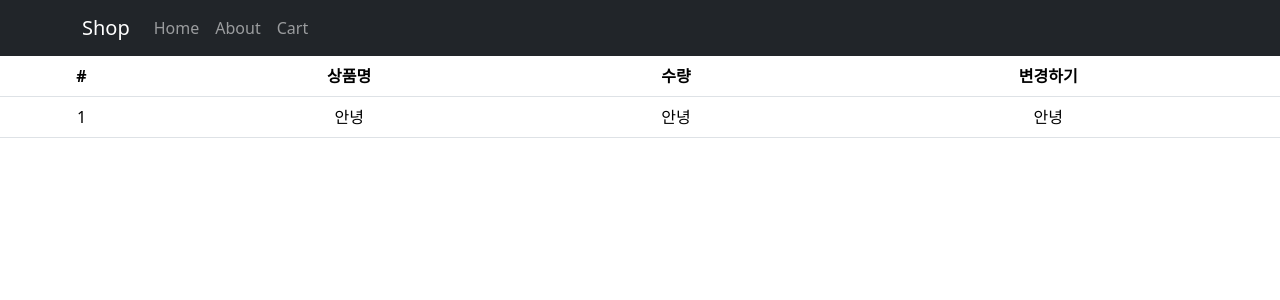
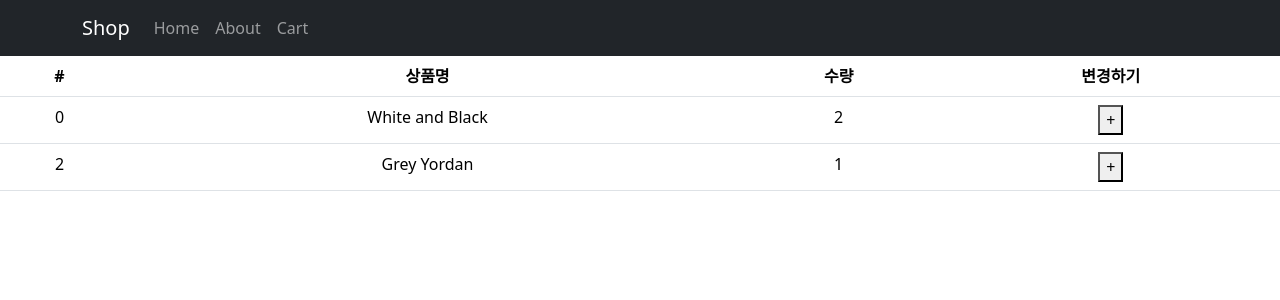
Before and after one commit to JANGSEYEONG/Shop, a React (Create React App) app: page /cart in a window 1280 px wide. Shown: the top 300 px of the page. Built offline with nearby package versions, Linux system fonts and the light colour scheme.

Commit message:
add cart

```diff
--- a/src/App.js
+++ b/src/App.js
@@ -11,21 +11,28 @@ import Detail from './components/Detail';
 import About from './components/About';
 import EventPage from './components/EventPage';
 import Cart from './components/Cart';
+import { useEffect } from 'react';
+
+import {Util} from './utils/util';
 
 function App() {
 
   //let items = useSelector(state=>state.shoesData);
   let navigate = useNavigate();
 
+  useEffect(()=>{
+    Util.SetLocal('watched', [], true);
+  }, []);
+
   return (
     <div className='App'>
       <Navbar bg="dark" variant="dark">
         <Container>
-        <Navbar.Brand href="/">Shop</Navbar.Brand>
+        <Navbar.Brand onClick={()=>{navigate('/')}}>Shop</Navbar.Brand>
         <Nav className="me-auto">
-          <Nav.Link href="/">Home</Nav.Link>
-          <Nav.Link href="/about">About</Nav.Link>
-          <Nav.Link href="/cart">Cart</Nav.Link>
+          <Nav.Link onClick={()=>{navigate('/')}}>Home</Nav.Link>
+          <Nav.Link onClick={()=>{navigate('/about')}}>About</Nav.Link>
+          <Nav.Link onClick={()=>{navigate('/cart')}}>Cart</Nav.Link>
         </Nav>
         </Container>
       </Navbar>
--- a/src/components/Card.js
+++ b/src/components/Card.js
@@ -4,8 +4,8 @@ import default_Img from '../bg.png';
 
 export default function Card(){
 
-    let items = useSelector(state=>state.shoesData);
-    let navigate = useNavigate();
+    const items = useSelector(state=>state.shoesData);
+    const navigate = useNavigate();
 
     const onErrorImg = (e)=>{
       e.target.src = default_Img;
--- a/src/components/Cart.js
+++ b/src/components/Cart.js
@@ -1,6 +1,16 @@
 import {Table} from 'react-bootstrap'
+import { useSelector, useDispatch } from 'react-redux';
+
+import { addCartCount } from './../stores/cartStore';
 
 export default function Cart(){
+
+  const items = useSelector(state => state.cartData);
+  const dispatch = useDispatch();
+
+  const addCount = (id, count)=>{
+    dispatch(addCartCount({id : id, count : count}));
+  }
 
   return (
     <>
@@ -14,12 +24,18 @@ export default function Cart(){
           </tr>
         </thead>
         <tbody>
-          <tr>
-            <td>1</td>
-            <td>안녕</td>
-            <td>안녕</td>
-            <td>안녕</td>
-          </tr>
+          {
+            items.map((item, i)=>{
+              return (
+                <tr key={item.id}>
+                  <td>{item.id}</td>
+                  <td>{item.name}</td>
+                  <td>{item.count}</td>
+                  <td><button onClick={()=>{addCount(item.id, 1)}}>+</button></td>
+                </tr>
+              )
+            })
+          }
         </tbody>
       </Table>
     </>
--- a/src/components/Detail.js
+++ b/src/components/Detail.js
@@ -1,14 +1,18 @@
 import { useSelector } from "react-redux";
 import { useParams } from "react-router-dom";
 import { useState, useEffect } from "react";
+import { useDispatch } from "react-redux";
 
-import {Button, Navbar, Container, Nav} from 'react-bootstrap'
+import { Nav } from 'react-bootstrap';
 
+import { addCartItem } from './../stores/cartStore';
 
 export default function Detail(){
 
     const { targetId } = useParams();
     const item = useSelector(state=>state.shoesData).find(item=>item.id.toString() === targetId);
+
+    const dispatch = useDispatch();
 
     // 여기서만 쓰이는 state는 여기서 정의하자
     const [alert, setAlert] = useState(true);
@@ -53,7 +57,9 @@ export default function Detail(){
                     <h4 className="pt-5">{item.title}</h4>
                     <p>{item.content}</p>
                     <p>{`${item.price}원`}</p>
-                    <button className="btn btn-danger">주문하기</button>
+                    <button className="btn btn-danger" onClick={()=>{
+                        dispatch(addCartItem({id : item.id, name : item.title, count : 1}));
+                    }}>주문하기</button>
                     </div>
                 </div>
             </div>
--- a/src/components/Main.js
+++ b/src/components/Main.js
@@ -1,7 +1,7 @@
 import { useDispatch } from "react-redux";
 import { useState } from "react";
 import axios from 'axios'
-import { addItem, sortItem } from "./../store.js"
+import { addItem, sortItem } from "./../stores/shoeStore.js"
 
 import {Const} from "../utils/const.js"
 
--- a/src/store.js
+++ b/src/store.js
@@ -1,43 +1,13 @@
 import { configureStore, createSlice } from '@reduxjs/toolkit';
-import data from './data';
 
-import {Const} from './utils/const';
-
-let shoesData = createSlice({
-    name: 'shoesData',
-    initialState : data,
-
-    reducers : {
-        addItem(state, action){
-            state.push(action.payload);
-        },
-        sortItem(state, action){
-          const sortType = action.payload;
-
-          if(sortType === Const.emSortType.Name){ // 가나다 정렬
-            state = state.sort((a,b)=>{
-              if(a.title > b.title) return 1;
-              if(a.title < b.title) return -1;
-              return 0;
-            });
-
-          }else if(sortType === Const.emSortType.Price){ // 가격높은순 정렬
-            state = state.sort((a,b)=>{
-              if(a.price < b.price) return 1;
-              if(a.price > b.price) return -1;
-              return 0;
-            });
-          }
-
-        }
-    }
-});
+// Slices
+import shoesData from './stores/shoeStore';
+import cartData from './stores/cartStore';
 
 
 export default configureStore({
   reducer: {
-    shoesData : shoesData.reducer
+    shoesData : shoesData.reducer,
+    cartData : cartData.reducer
   }
 })
-
-export let { addItem,sortItem } = shoesData.actions;
--- /dev/null
+++ b/src/stores/cartStore.js
@@ -0,0 +1,31 @@
+import { createSlice } from '@reduxjs/toolkit';
+
+let cartData = createSlice({
+    name: 'cartData',
+    initialState : [
+        {id : 0, name : 'White and Black', count : 2},
+        {id : 2, name : 'Grey Yordan', count : 1}
+    ],
+
+    reducers : {
+        addCartCount(state, action){
+            const info = action.payload; // id, count
+            const findItem = state.find(item=>item.id === info.id);
+
+            findItem.count += info.count;
+
+        }, addCartItem(state, action){
+            const item = action.payload;
+            const findIdx = state.findIndex(data=>data.id === item.id);
+            if(findIdx > -1){
+                // 이미 존재
+                state[findIdx].count += 1;
+            }else{
+                state.push(item);
+            }
+        }
+    }
+});
+
+export default cartData;
+export let { addCartItem,addCartCount } = cartData.actions;
--- /dev/null
+++ b/src/stores/shoeStore.js
@@ -0,0 +1,37 @@
+import { createSlice } from '@reduxjs/toolkit';
+import {Const} from './../utils/const';
+
+import data from './../data';
+
+let shoesData = createSlice({
+    name: 'shoesData',
+    initialState : data,
+
+    reducers : {
+        addItem(state, action){
+            state.push(action.payload);
+        },
+        sortItem(state, action){
+            const sortType = action.payload;
+
+          if(sortType === Const.emSortType.Name){ // 가나다 정렬
+            state = state.sort((a,b)=>{
+                if(a.title > b.title) return 1;
+                if(a.title < b.title) return -1;
+                return 0;
+            });
+
+          }else if(sortType === Const.emSortType.Price){ // 가격높은순 정렬
+            state = state.sort((a,b)=>{
+                if(a.price < b.price) return 1;
+                if(a.price > b.price) return -1;
+                return 0;
+            });
+        }
+
+        }
+    }
+});
+
+export default shoesData;
+export let { addItem,sortItem } = shoesData.actions;
--- a/src/utils/util.js
+++ b/src/utils/util.js
@@ -1,8 +1,23 @@
 const Util = {
 
-    IsNullOrWhiteSpace : function(val){
+    IsNullOrWhiteSpace: function(val){
         if(val === undefined || val === null || val.trim() === '') return true;
         return false;
+    },
+
+    SetLocal: function(name, value, isObj){
+        if(isObj) value = JSON.stringify(value);
+        localStorage.setItem(name, value);
+    },
+
+    GetLocal: function(name, isObj){
+        const item = localStorage.getItem(name);
+        if(isObj) return JSON.parse(item);
+        return item;
+    },
+
+    RemoveLocal: function(name){
+        localStorage.removeItem(name);
     }
 
 }
```
Also changed, not shown: stores/cartStore.js (deleted), stores/shoeStore.js (deleted).
